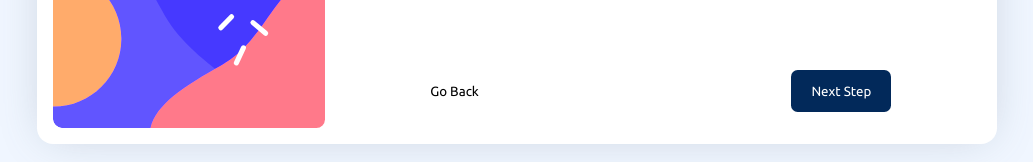
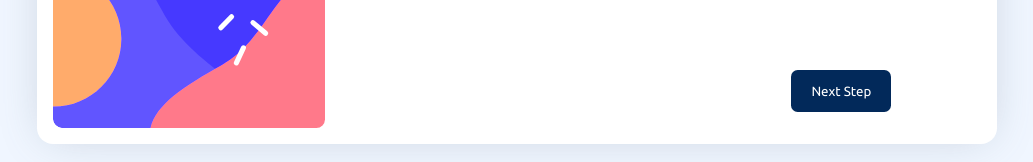
Before and after one commit to Sidd5arth/FM-coding-challenge03, a React (Create React App) app: page / in a window 1280 px wide. Shown: the part 560-722 px from the top of the page, without its empty margins (123-1156 px from the left). Built offline with nearby package versions, Linux system fonts and the light colour scheme.

Commit message:
button fix

```diff
--- a/src/Components/LoginPage1.jsx
+++ b/src/Components/LoginPage1.jsx
@@ -273,7 +273,7 @@ function LoginPage1() {
             pageTitle={pageTitle}
             />}
           {step !== 5 && <div className="bnts">
-          <button onClick={handleClickPrev} className='form-btn2'>Go Back</button>
+          <button onClick={handleClickPrev} className={`form-btn2 ${step === 1 ? "hide" : ""}`}>Go Back</button>
           <div className='error-btn'>
            {step !== 1 && errorButton && <p className="er-p">Please Select an Option</p>}
            {step === 1 && errorButton && <p className="er-p2">Field is empty</p>}
--- a/src/Components/loginstyle.css
+++ b/src/Components/loginstyle.css
@@ -289,6 +289,9 @@
     flex-direction: column;
     width: 100%;
 }
+.hide{
+    opacity: 0;
+}
 .er-p{
     display: flex;
     flex-direction: column;
```
